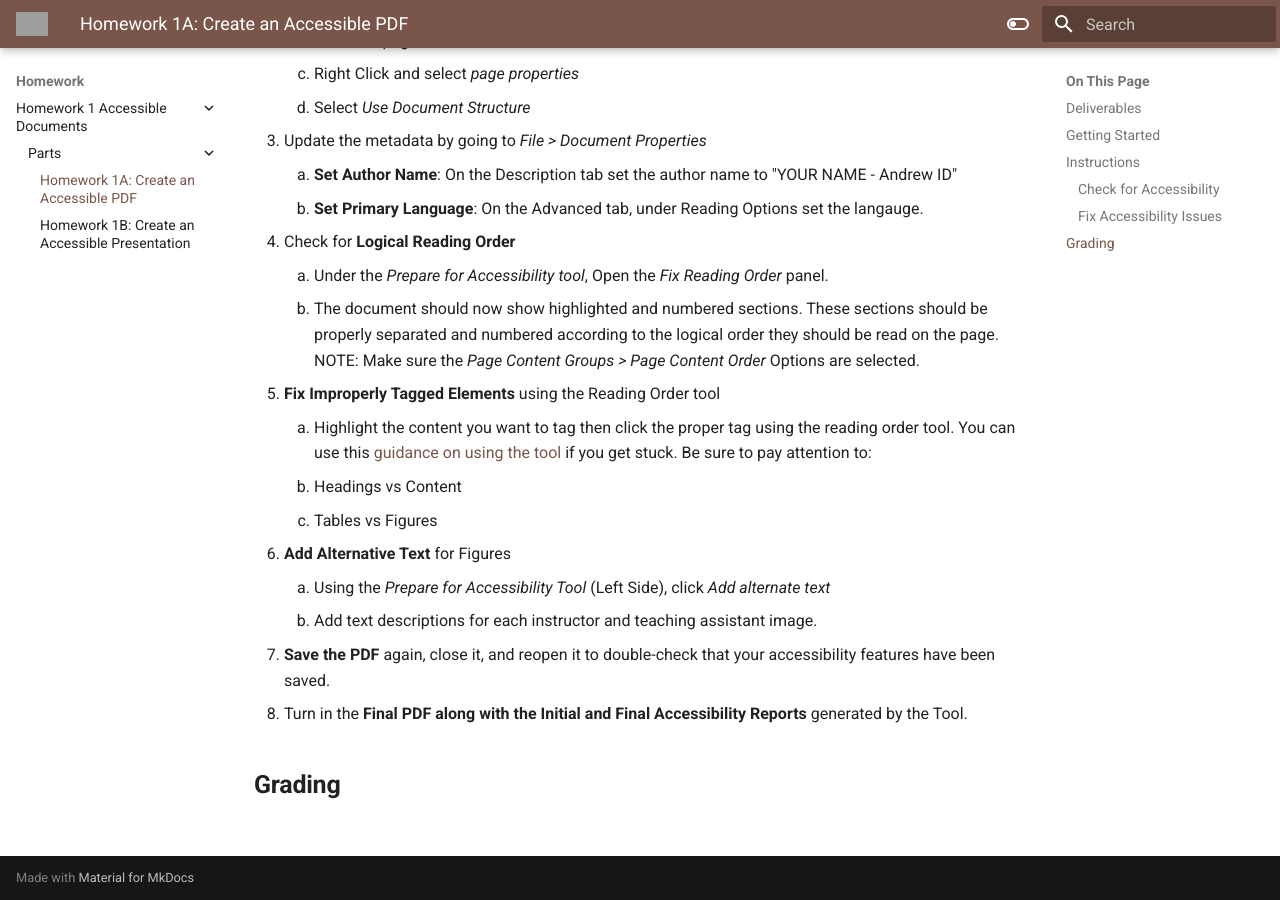
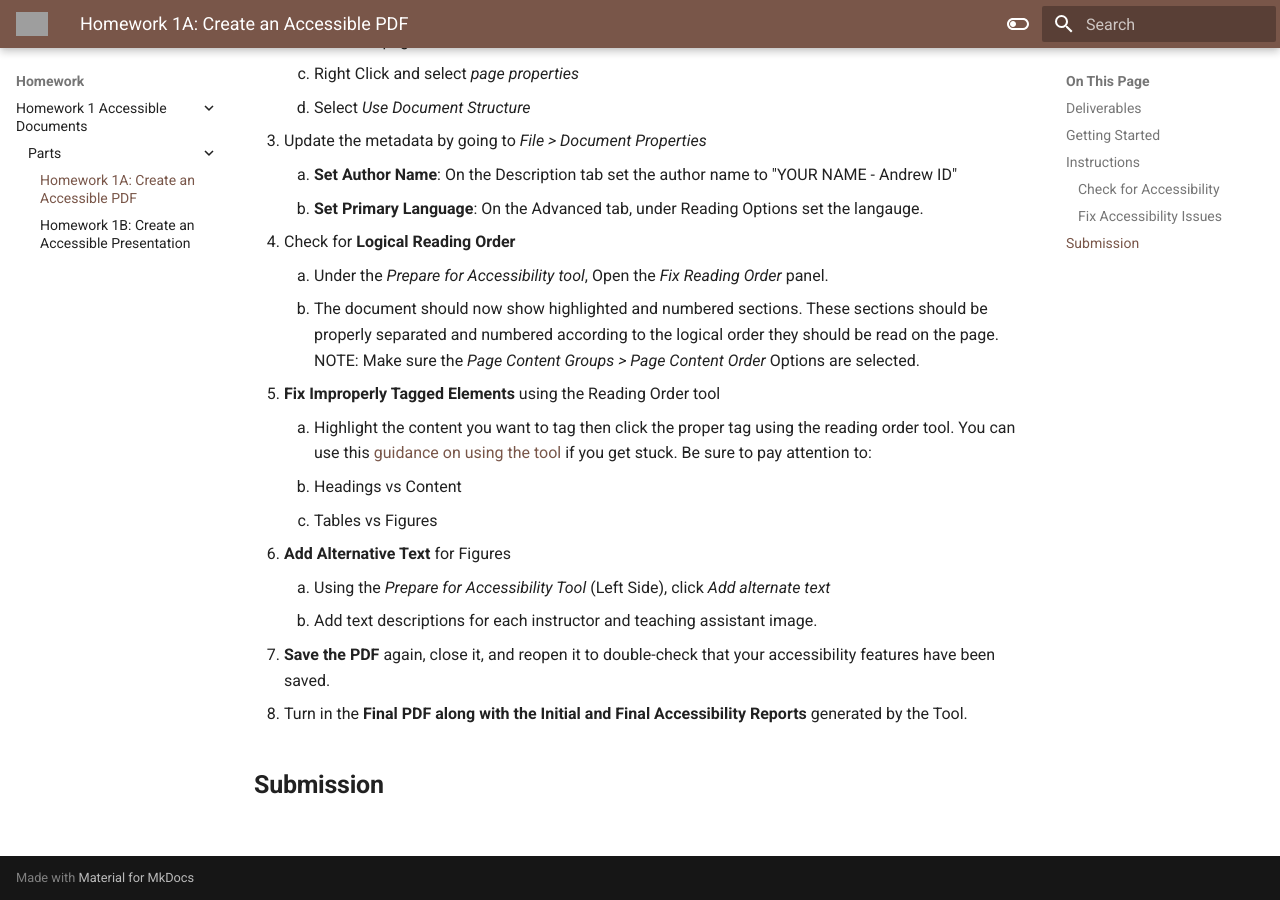
Before and after one commit to cmu-05-499/cmu-05-499.github.io, an MkDocs documentation site: the page built from docs/homework/HW1/1_pdf.md, in a window 1280 px wide and 900 px high, scrolled down 2187 px. Built offline with MkDocs 1.6.1 and Material for MkDocs 9.7.7, drawn with Linux system fonts in a browser that asks for light colours; grey boxes are pictures that could not be loaded.

Commit message:
Update 1_pdf.md

```diff
--- a/docs/homework/HW1/1_pdf.md
+++ b/docs/homework/HW1/1_pdf.md
@@ -91,4 +91,4 @@ The goal of this assignment is to create an accessible PDF from an inaccessible
 
 
 
-## Grading
+## Submission
```
